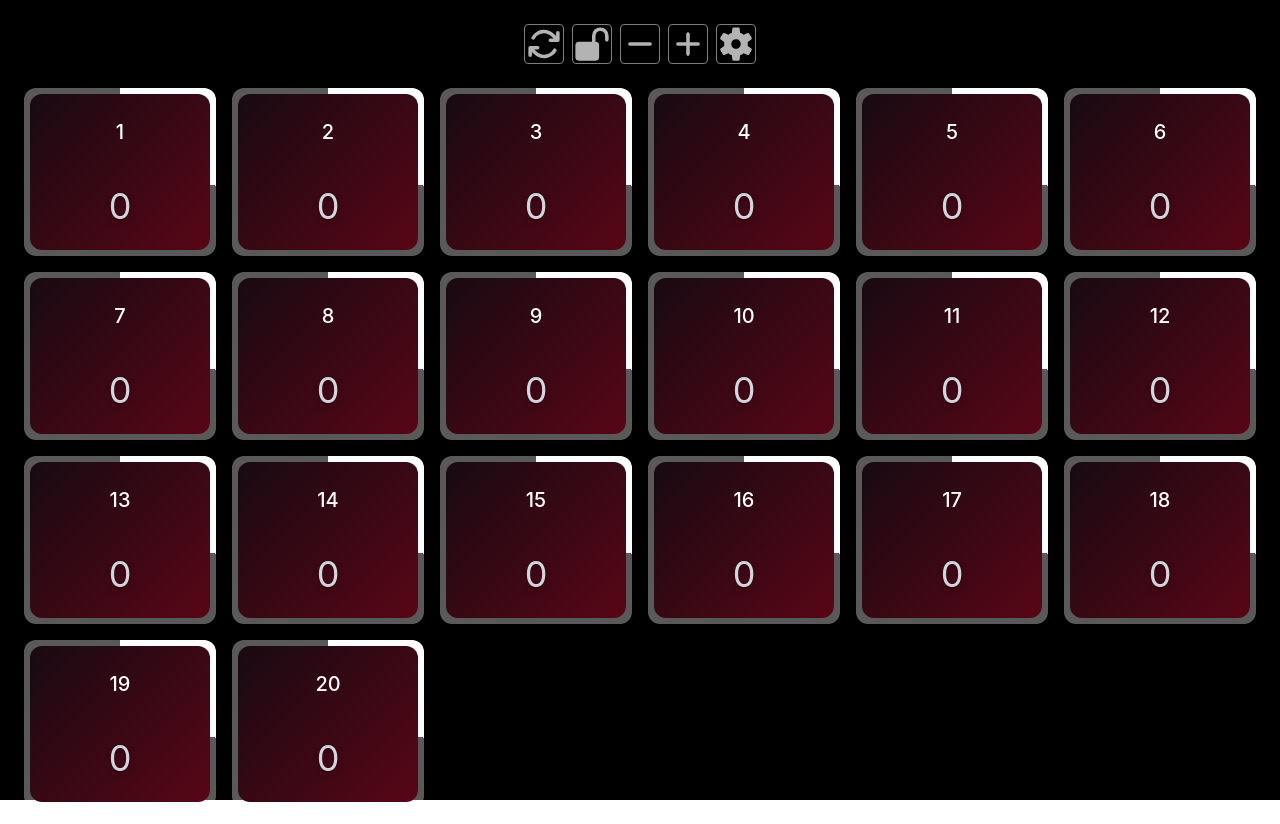
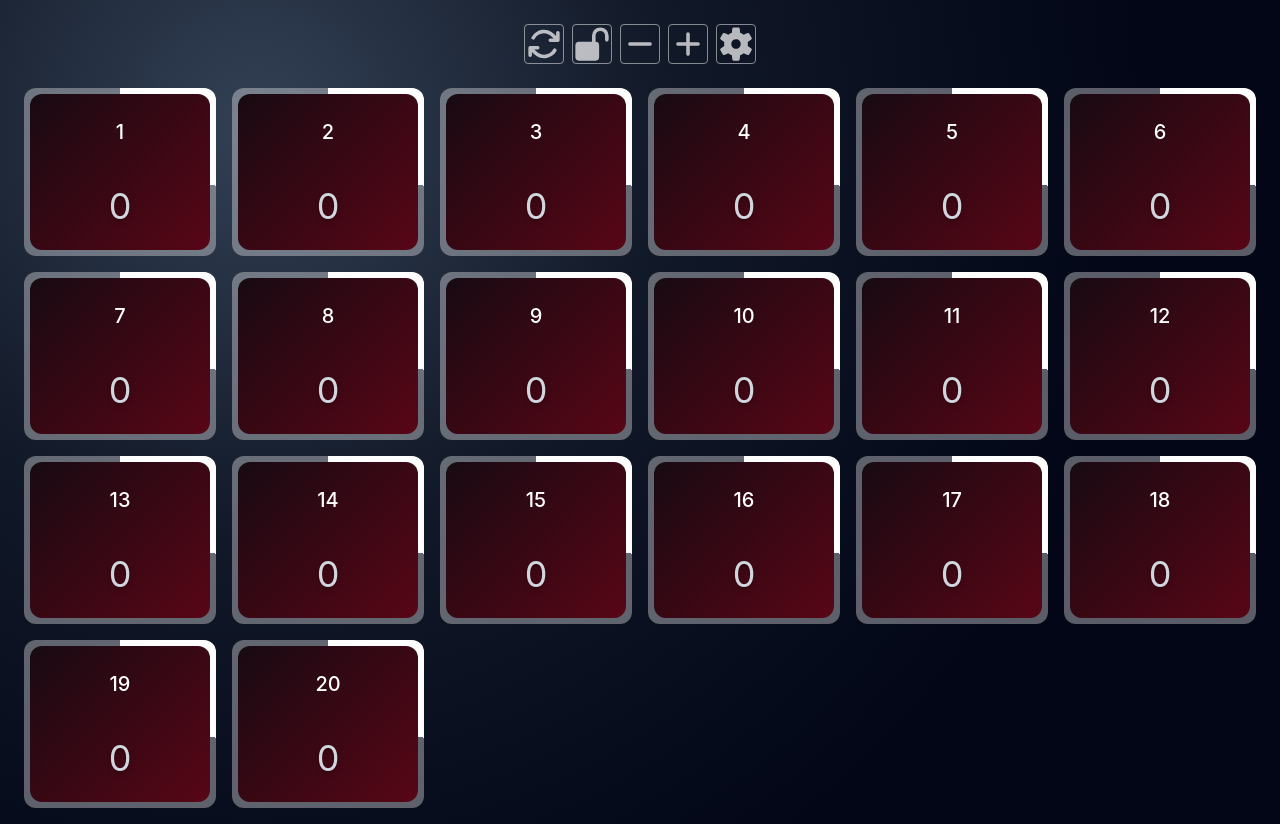
Before and after one commit to Bikappa/Votabella, a React (Vite) app: page / in a window 1280 px wide. Built offline with nearby package versions, Linux system fonts and the light colour scheme.

Commit message:
chore: background

```diff
--- a/index.html
+++ b/index.html
@@ -7,7 +7,7 @@
     <title>votabella</title>
   </head>
   <body >
-    <div class="bg-black text-white h-screen w-screen max-w-screen max-h-screen" id="root"></div>
+    <div class="text-white min-h-screen w-screen max-w-screen" id="root"></div>
     <script type="module" src="/src/main.tsx"></script>
   </body>
 </html>
--- a/src/App.tsx
+++ b/src/App.tsx
@@ -85,7 +85,7 @@ function App() {
   }
 
   return (
-    <div className='flex min-h-screen flex-col items-center gap-4 p-4'>
+    <div className='flex min-h-screen flex-col items-center gap-4 bg-[radial-gradient(circle_at_20%_15%,#334155_0,#111827_34%,#020617_72%),linear-gradient(135deg,#0f172a,#18181b)] p-4'>
       <div className="flex shrink-0 items-center gap-2 rounded p-2">
         <button
           className="size-10 border border-white/70 hover:border-white rounded opacity-70 hover:opacity-100 cursor-pointer"
```
